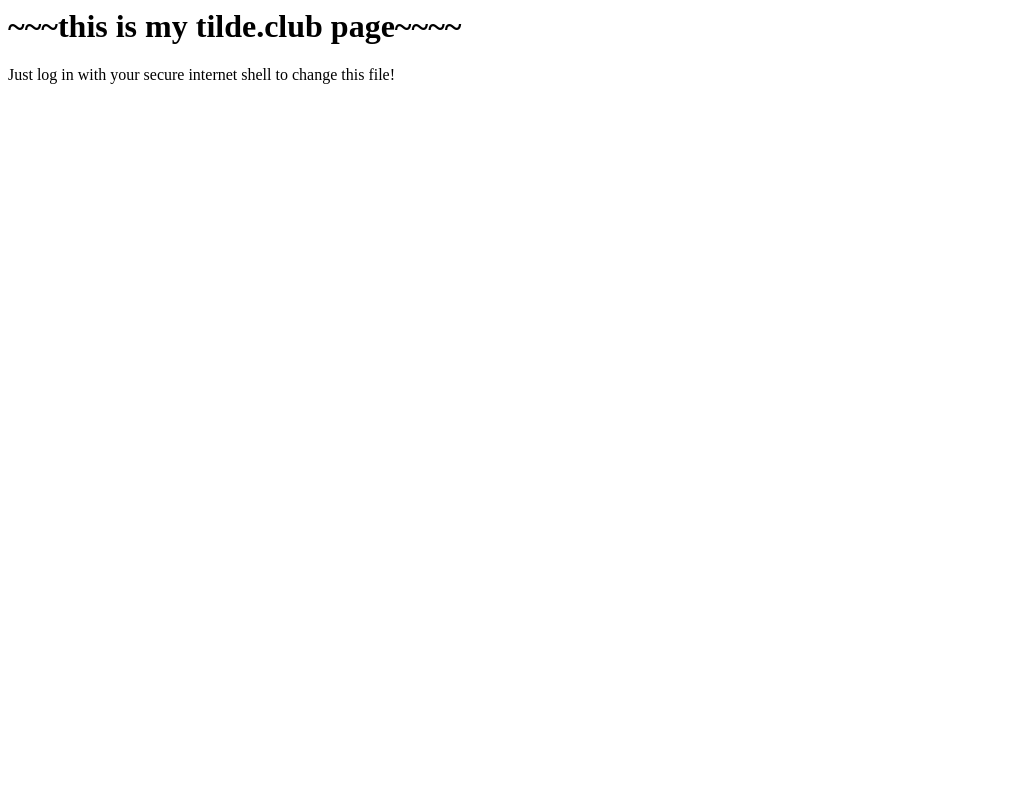
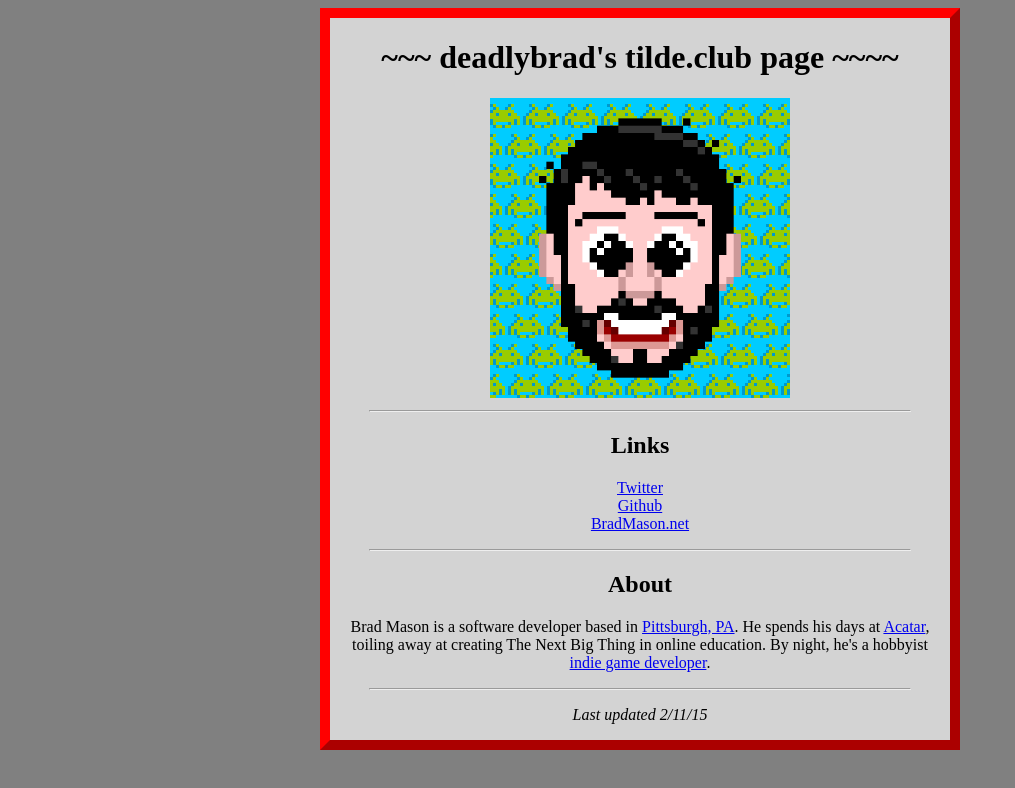
Before and after one commit to DeadlyBrad42/tildesite, a plain HTML site: page index.html in a window 1280 px wide. Shown: the whole page, without its empty margins (0-1015 px from the left). Drawn offline with Linux system fonts and the light colour scheme.

Commit message:
Initial commit, first version

```diff
--- a/index.html
+++ b/index.html
@@ -1,10 +1,87 @@
+<!DOCTYPE html>
+<!-- https://github.com/DeadlyBrad42/tildesite -->
+
 <html>
-<head><title>My tilde.club page</title></head>
+<head>
+  <title>~&clubs; deadlybrad</title>
+  <style type="text/css">
+  body{
+    background-color: #808080;
+  }
+
+  .wrapper {
+    width: 600px;
+    text-align: center;
+    background-color: #D3D3D3;
+    border: 10px outset #FF0000;
+    margin-left: auto;
+    margin-right: auto;
+    padding: 0 10px;
+  }
+
+  .marquee {
+    overflow: hidden;
+    white-space: nowrap;
+    box-sizing: border-box;
+    animation: marquee 15s linear infinite;
+    -webkit-animation: marquee 15s linear infinite;
+  }
+  @keyframes marquee {
+    0%   { text-indent: 100%; }
+    100% { text-indent: -200%; }
+  }
+  @-webkit-keyframes marquee {
+    0%   { text-indent: 100%; }
+    100% { text-indent: -200%; }
+  }
+
+  hr {
+    width: 90%;
+  }
+
+  section.social ul {
+    list-style-type: none;
+    padding: 0;
+  }
+
+  footer {
+    font-style: italic;
+  }
+  </style>
+</head>
 <body>
 
-<h1>~~~this is my tilde.club page~~~~</h1>
+<div class="wrapper">
+  <header>
+    <h1 class="marquee">~~~ deadlybrad's tilde.club page ~~~~</h1>
+    <img src="img/avatar_websafe.png" width="300" height="300" alt="avatar" />
+  </header>
 
-<p>Just log in with your secure internet shell to change this file!</p>
+  <hr />
+
+  <section class="social">
+    <h2>Links</h2>
+    <ul>
+      <li><a href="https://twitter.com/">Twitter</a></li>
+      <li><a href="https://github.com/DeadlyBrad42/">Github</a></li>
+      <li><a href="http://www.bradmason.net/">BradMason.net</a></li>
+    </ul>
+  </section>
+
+  <hr />
+
+  <section class="about">
+    <h2>About</h2>
+    <p>Brad Mason is a software developer based in <a href="http://maps.google.com/maps?q=pittsburgh,+pa&amp;z=12">Pittsburgh, PA</a>. He spends his days at <a href="http://www.acatar.com/">Acatar</a>, toiling away at creating The Next Big Thing in online education. By night, he's a hobbyist <a href="bradmason.net/games">indie game developer</a>.</p>
+  </section>
+
+  <hr />
+
+  <footer>
+    <p>Last updated 2/11/15</p>
+  </footer>
+
+</div>
 
 </body>
 </html>
```
Also changed, not shown: img/avatar_websafe.png (added).
